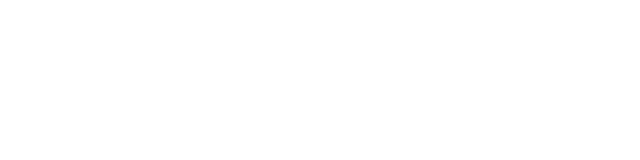
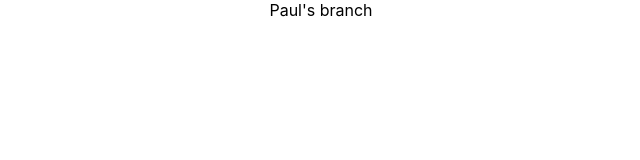
Before and after one commit to pripley/72-hours, a React (Create React App) app: page / in a window 1280 px wide. Shown: the top 160 px of the page, without its empty margins (319-959 px from the left). Built offline with nearby package versions, Linux system fonts and the light colour scheme.

Commit message:
Paul's branch

```diff
--- a/src/nasa/Nasa.js
+++ b/src/nasa/Nasa.js
@@ -1,7 +1,7 @@
 import React from 'react';
 
 const Nasa = () => {
-    return ( <div></div> );
+    return ( <div>Paul's branch</div> );
 }
 
 export default Nasa;
```
